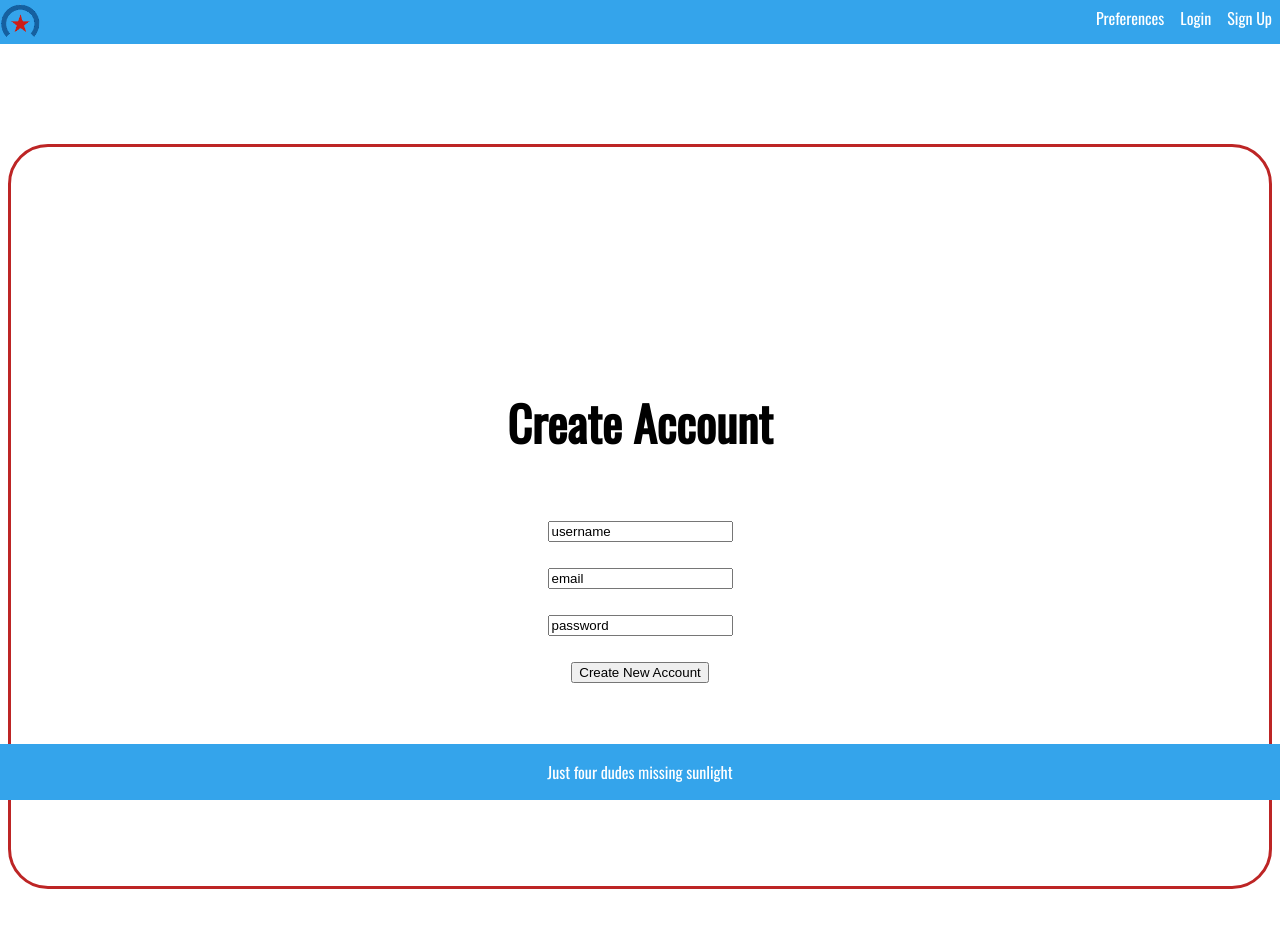
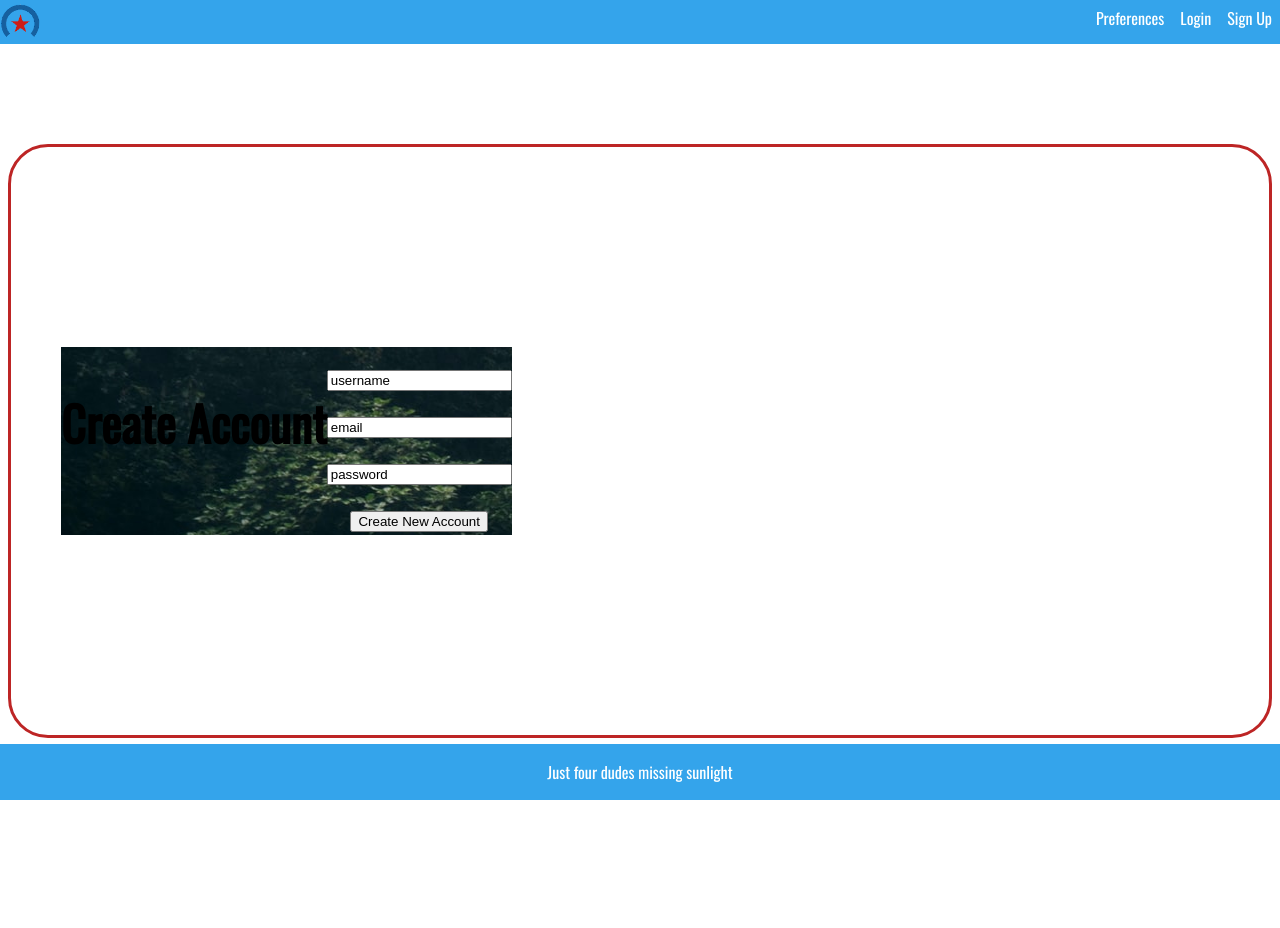
Before and after one commit to Jonathan-Sandifer/All-Star-Events, a React (Create React App) app in the folder ghi/: page /signup in a window 1280 px wide. Shown: the top 928 px of the page. After the commit the page ends 838 px from the top, so only its background shows below. Built offline with nearby package versions, Linux system fonts and the light colour scheme.

Commit message:
commiting to pull

```diff
--- a/ghi/src/components/SignUp.js
+++ b/ghi/src/components/SignUp.js
@@ -23,7 +23,7 @@
   return (
     <section>
       <div className="register">
-        <div>
+        <div className="form-image">
           <h2>Create Account</h2>
 
           <form id ='form' className='form'>
--- a/ghi/src/index.css
+++ b/ghi/src/index.css
@@ -121,7 +121,8 @@
 }
 
 .register {
-    text-align: center;
+    text-align: left;
+    display: flex;
     width: 100%;
     padding: 200px 50px;
     margin: 100px 0;
@@ -134,12 +135,21 @@
 }
 
 .form {
+    /* background-image: url('./images/img-9.jpg'); */
     display: flex;
-    justify-content: center;
+    /* justify-content: center; */
     display: inline-block;
-    vertical-align: top;
+    /* vertical-align: top; */
 
 
+}
+
+.form-image {
+  background-image: url('./images/img-9.jpg');
+  display: flex;
+  justify-content: right;
+  /* display: inline-block;
+  vertical-align: top; */
 }
 
 .mainpage {
```
Also changed, not shown: ghi/src/images/img-9.jpg (renamed from ghi/public/images/img-9.jpg).
